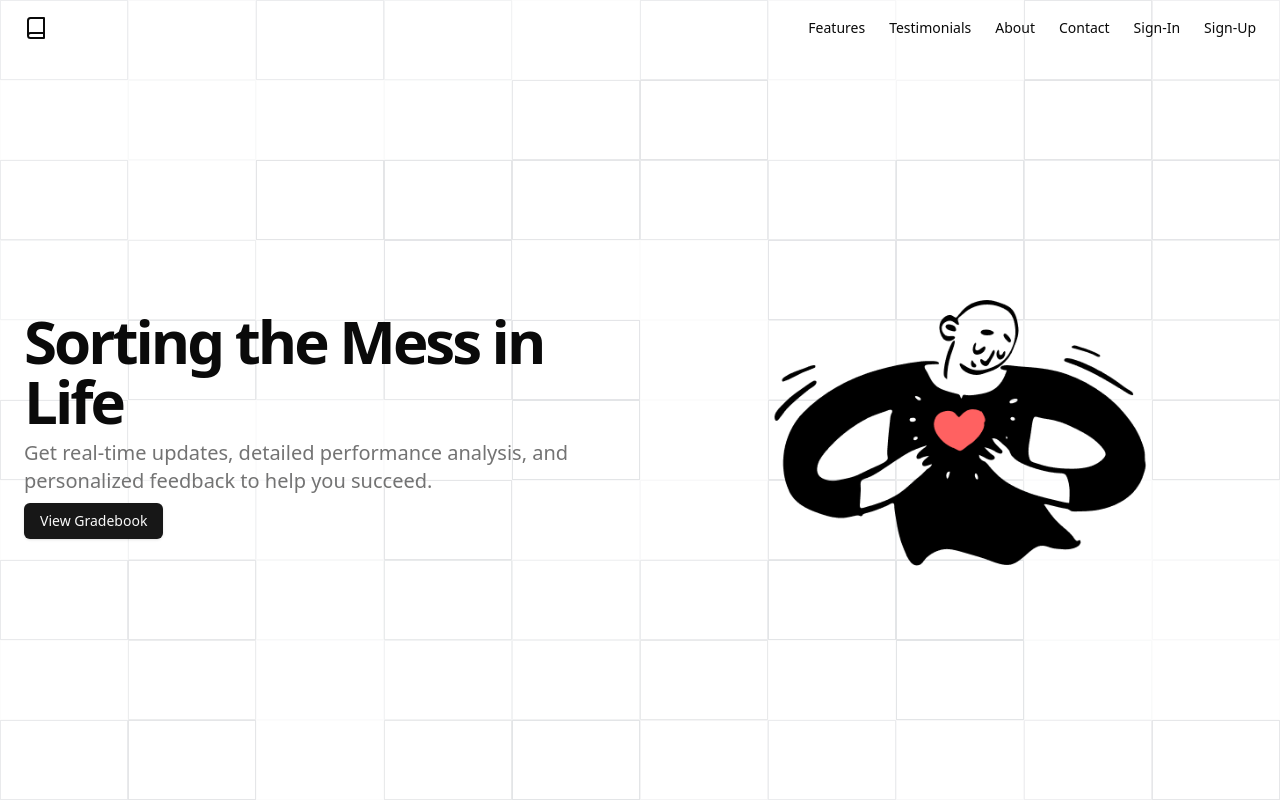
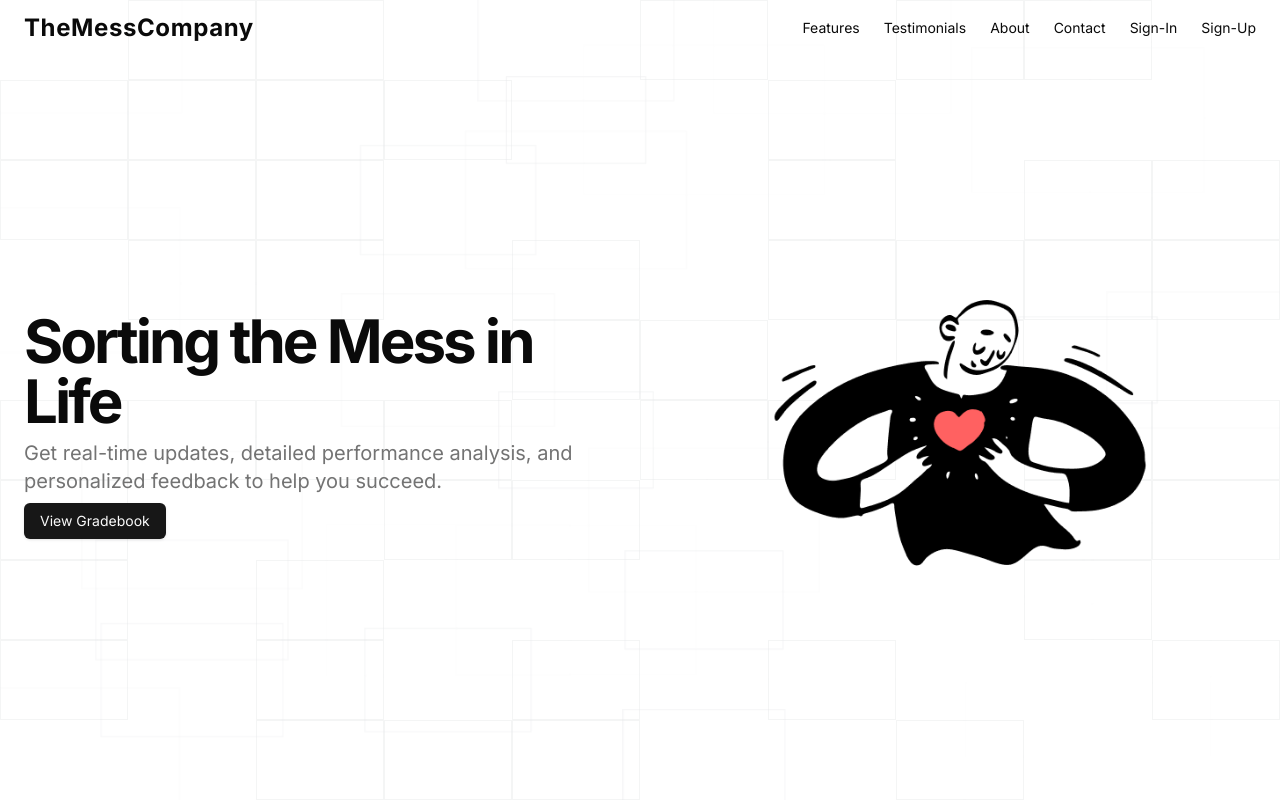
Before and after one commit to platinumpizza29/TheMessCompany, a Next.js app: page / in a window 1280 px wide. Shown: the top 801 px of the page. Built offline with nearby package versions, Linux system fonts and the light colour scheme.

Commit message:
style: Update font in app/page.tsx and layout.tsx
- Update font to Inter in app/page.tsx
- Import Inter font in layout.tsx

```diff
--- a/package.json
+++ b/package.json
@@ -16,6 +16,7 @@
   },
   "dependencies": {
     "@kinfe123/farm-ui": "^1.0.12",
+    "@next/font": "^14.2.9",
     "@prisma/client": "^5.14.0",
     "@radix-ui/react-avatar": "^1.1.0",
     "@radix-ui/react-checkbox": "^1.1.1",
--- a/src/app/layout.tsx
+++ b/src/app/layout.tsx
@@ -4,6 +4,7 @@ import { GeistSans } from "geist/font/sans";
 import { type Metadata } from "next";
 import Provider from "~/util/provider";
 import { Toaster } from "~/components/ui/sonner";
+import { Inter } from "next/font/google";
 
 export const metadata: Metadata = {
   title: "TheMessCompany",
@@ -11,12 +12,17 @@ export const metadata: Metadata = {
   icons: [{ rel: "icon", url: "/favicon.ico" }],
 };
 
+const inter = Inter({
+  weight: ["400", "700"], // Specify the font weights you need
+  subsets: ["latin"], // Specify the subsets you need
+});
+
 export default function RootLayout({
   children,
 }: Readonly<{ children: React.ReactNode }>) {
   return (
     <html lang="en" className={`${GeistSans.variable}`}>
-      <body>
+      <body className={inter.className}>
         <script
           type="module"
           defer
--- a/src/app/page.tsx
+++ b/src/app/page.tsx
@@ -22,26 +22,12 @@ export default function App() {
   }, []);
 
   return (
-    <div className="min-h-[100dvh]">
+    <div className="font-inter min-h-[100dvh]">
       <div className="flex flex-col place-content-center">
         <header className="flex h-14 items-center px-4 lg:px-6">
           <AnimatedLineGrid />
           <Link className="flex items-center justify-center" href="#" rel="ugc">
-            <svg
-              xmlns="http://www.w3.org/2000/svg"
-              width="24"
-              height="24"
-              viewBox="0 0 24 24"
-              fill="none"
-              stroke="currentColor"
-              stroke-width="2"
-              stroke-linecap="round"
-              stroke-linejoin="round"
-              className="h-6 w-6"
-            >
-              <path d="M4 19.5v-15A2.5 2.5 0 0 1 6.5 2H20v20H6.5a2.5 2.5 0 0 1 0-5H20"></path>
-            </svg>
-            <span className="sr-only">Gradebook</span>
+            <h2 className="text-2xl font-bold tracking-wide">TheMessCompany</h2>
           </Link>
           <nav className="ml-auto flex gap-4 sm:gap-6">
             <Link
--- a/src/components/animated-line-grid.tsx
+++ b/src/components/animated-line-grid.tsx
@@ -1,34 +1,34 @@
-"use client"
+"use client";
 
-import { useState, useEffect } from 'react'
+import { useState, useEffect } from "react";
 
 export function AnimatedLineGrid() {
-  const [mounted, setMounted] = useState(false)
+  const [mounted, setMounted] = useState(false);
 
   useEffect(() => {
-    setMounted(true)
-  }, [])
+    setMounted(true);
+  }, []);
 
-  const gridItems = Array.from({ length: 100 }, (_, i) => i)
+  const gridItems = Array.from({ length: 100 }, (_, i) => i);
 
-  if (!mounted) return null
+  if (!mounted) return null;
 
   return (
     <div className="fixed inset-0 -z-10 overflow-hidden">
-      <div className="absolute inset-0 " />
-      <div className="absolute opacity-25 inset-0 grid md:grid-cols-[repeat(10,1fr)] grid-rows-[repeat(10,1fr)]">
+      <div className="absolute inset-0" />
+      <div className="absolute inset-0 grid grid-rows-[repeat(10,1fr)] opacity-10 md:grid-cols-[repeat(10,1fr)]">
         {gridItems.map((item) => (
           <div
             key={item}
-            className="border-slate-800 animate-pulse opacity-5"
+            className="animate-ping border-slate-800 opacity-50"
             style={{
-              animationDelay: `${Math.random() * 2}s`,
+              animationDelay: `${Math.random() * 10}s`,
               animationDuration: `${Math.random() * 3 + 2}s`,
-              borderWidth: '0.2px',
+              borderWidth: "0.2px",
             }}
           />
         ))}
       </div>
     </div>
-  )
+  );
 }
--- a/tailwind.config.ts
+++ b/tailwind.config.ts
@@ -18,6 +18,9 @@ const config = {
       },
     },
     extend: {
+      fontFamily: {
+        space: ['var(--font-inter)', 'sans-serif']
+      },
       colors: {
         border: "hsl(var(--border))",
         input: "hsl(var(--input))",
```
Also changed, not shown: public/Satoshi.ttf (added), 1 other file (tests, documents, lock files or other folders).
